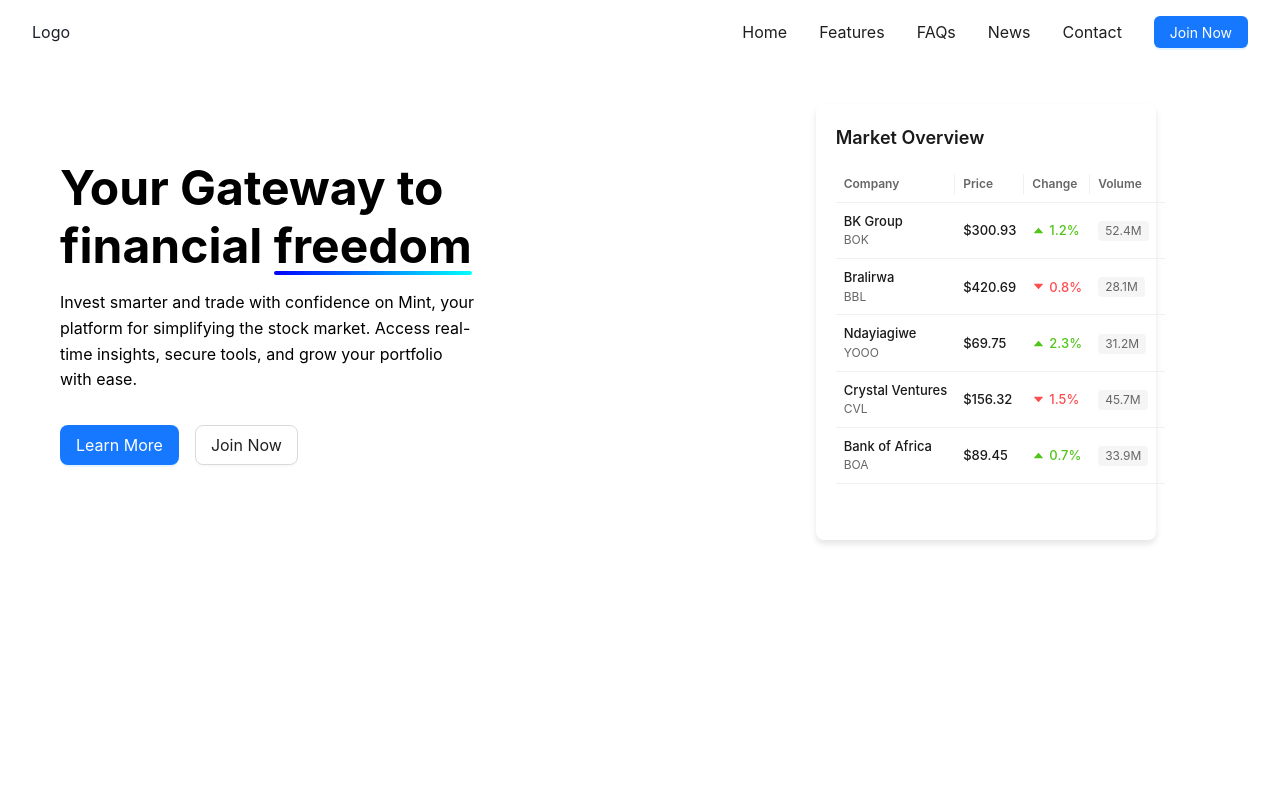
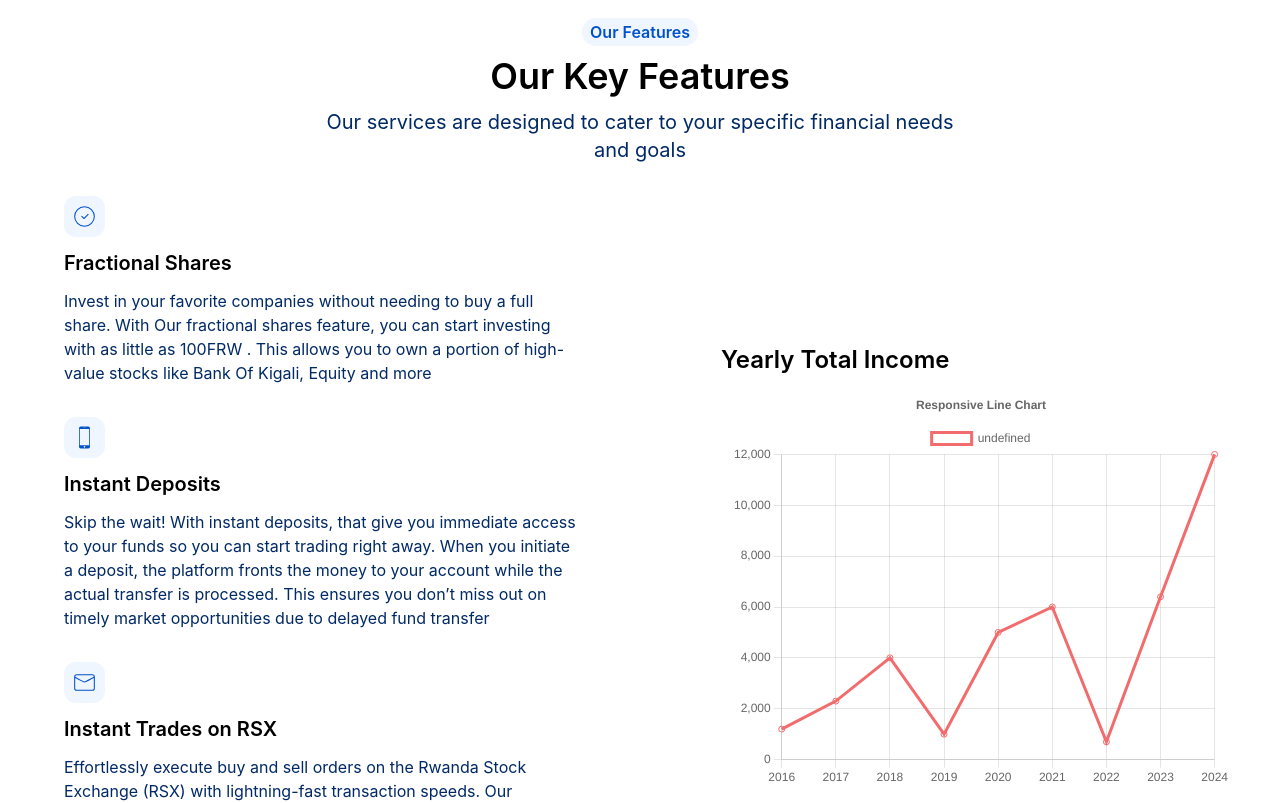
Before and after one commit to ntwalibrian/mint, a React (Vite) app: page / in a window 1280 px wide. Shown: the top 803 px of the page. Built offline with nearby package versions, Linux system fonts and the light colour scheme.

Commit message:
create feature section

```diff
--- a/package.json
+++ b/package.json
@@ -10,16 +10,19 @@
     "preview": "vite preview"
   },
   "dependencies": {
+    "@ant-design/charts": "^2.2.3",
     "@ant-design/icons": "^5.5.1",
     "@chakra-ui/react": "^2.10.4",
     "@emotion/react": "^11.13.3",
     "@emotion/styled": "^11.13.0",
     "antd": "^5.22.0",
+    "chart.js": "^4.4.6",
     "dotenv": "^16.4.5",
     "firebase": "^11.0.1",
     "flowbite-react": "^0.10.2",
     "framer-motion": "^11.11.11",
     "react": "^18.3.1",
+    "react-chartjs-2": "^5.2.0",
     "react-dom": "^18.3.1",
     "react-router-dom": "^6.28.0",
     "stripe": "^17.3.1"
--- /dev/null
+++ b/src/components/ChartCard1.tsx
@@ -0,0 +1,94 @@
+import React, { useEffect, useRef, useState } from "react";
+import { Line } from "react-chartjs-2";
+import {
+  Chart as ChartJS,
+  CategoryScale,
+  LinearScale,
+  PointElement,
+  LineElement,
+  Title,
+  Tooltip,
+  Legend,
+} from "chart.js";
+
+ChartJS.register(
+  CategoryScale,
+  LinearScale,
+  PointElement,
+  LineElement,
+  Title,
+  Tooltip,
+  Legend
+);
+
+function ChartCard1() {
+  const [chartSize, setChartSize] = useState({ width: 600, height: 400 });
+  const chartRef = useRef<ChartJS<"line", number[], string> | null>(null);
+
+  const handleResize = () => {
+    const screenWidth = window.innerWidth;
+    if (screenWidth <= 500) {
+      setChartSize({ width: 300, height: 200 });
+    } else if (screenWidth <= 600) {
+      setChartSize({ width: 400, height: 300 });
+    } else if (screenWidth <= 1300) {
+      setChartSize({ width: 500, height: 400 });
+    } else  {
+      setChartSize({ width: 600, height: 400 });
+    }
+  };
+
+  useEffect(() => {
+    handleResize();
+    window.addEventListener("resize", handleResize);
+    return () => {
+      window.removeEventListener("resize", handleResize);
+    };
+  }, []);
+
+  const data = {
+    labels: [
+      "2016",
+      "2017",
+      "2018",
+      "2019",
+      "2020",
+      "2021",
+      "2022",
+      "2023",
+      "2024",
+    ],
+    datasets: [
+      {
+        data: [1200, 2300, 4000, 1000, 5000, 6000, 700, 6400, 12000],
+        backgroundColor: "transparent",
+        borderColor: "#f26c6d",
+      },
+    ],
+  };
+
+  const options = {
+    responsive: true,
+    maintainAspectRatio: false,
+    plugins: {
+      title: {
+        display: true,
+        text: "Responsive Line Chart",
+      },
+    },
+  };
+
+  return (
+    <div
+      style={{
+        width: chartSize.width,
+        height: chartSize.height,
+        marginLeft: "10px",
+      }}
+    >
+      <Line ref={chartRef} data={data} options={options} />
+    </div>
+  );
+}
+
+export default ChartCard1;
--- a/src/components/FeatureCard.tsx
+++ b/src/components/FeatureCard.tsx
@@ -1,20 +1,10 @@
 import React from 'react'
-import { Card } from "flowbite-react";
-interface Props {
-    title: string;
-    desc: string;
-}
 
-function FeatureCard({title,desc}: Props) {
+const FeatureCard = () => {
   return (
-    <Card href="#" className="max-w-sm h-40 m-3">
-      <h5 className="text-2xl font-bold tracking-tight text-gray-900 dark:text-white">
-        {title}
-      </h5>
-      <p className="font-normal text-gray-700 dark:text-gray-400">
-        {desc}
-      </p>
-    </Card>
+    <div>
+
+    </div>
   )
 }
 
--- /dev/null
+++ b/src/components/FeatureSection.tsx
@@ -0,0 +1,78 @@
+import Label from "./Label";
+import { CiCircleCheck } from "react-icons/ci";
+import { CiMail } from "react-icons/ci";
+import { IoIosPhonePortrait } from "react-icons/io";
+import ChartCard1 from "./ChartCard1";
+function FeatureSection() {
+  return (
+    <div className="w-full bg-white justify-items-center my-5">
+      <Label title="Our Features" />
+      <h1 className="text-black text-lg md:text-4xl font-semibold my-3 ">
+        Our Key Features
+      </h1>
+      <p className="text-lightGrey text-xl text-center">
+        Our services are designed to cater to your specific financial needs{" "}
+        <br className="hidden xl:flex" /> and goals{" "}
+      </p>
+      <div className="grid grid-cols-1 xl:grid-cols-[50%_50%] mt-4 justify-items-center items-center gap-4 w-full">
+        <div>
+          <div className="flex flex-col p-4 max-w-[544px]">
+            <span className="bg-lightBlue p-2 rounded-xl w-fit">
+              <CiCircleCheck className="text-darkBlue text-[25px]" />
+            </span>
+            <h1 className="text-black text-lg md:text-xl font-semibold my-3 ">
+              Fractional Shares
+            </h1>
+            <p className="text-lightGrey text-[16px]">
+              Invest in your favorite companies without needing to buy a full
+              share. With Our fractional shares feature, you can start investing
+              with as little as 100FRW . This allows you to own a portion of
+              high-value stocks like Bank Of Kigali, Equity and more
+            </p>
+          </div>
+          <div className="flex flex-col p-4 max-w-[544px]">
+            <span className="bg-lightBlue p-2 rounded-xl w-fit">
+              <IoIosPhonePortrait className="text-darkBlue text-[25px]" />
+            </span>
+            <h1 className="text-black text-lg md:text-xl font-semibold my-3 ">
+              Instant Deposits
+            </h1>
+            <p className="text-lightGrey text-[16px]">
+              Skip the wait! With instant deposits, that give you immediate
+              access to your funds so you can start trading right away. When you
+              initiate a deposit, the platform fronts the money to your account
+              while the actual transfer is processed. This ensures you don’t
+              miss out on timely market opportunities due to delayed fund
+              transfer
+            </p>
+          </div>
+          <div className="flex flex-col p-4 max-w-[544px]">
+            <span className="bg-lightBlue p-2 rounded-xl w-fit">
+              <CiMail className="text-darkBlue text-[25px]" />
+            </span>
+            <h1 className="text-black text-lg md:text-xl font-semibold my-3 ">
+              Instant Trades on RSX
+            </h1>
+            <p className="text-lightGrey text-[16px]">
+              Effortlessly execute buy and sell orders on the Rwanda Stock
+              Exchange (RSX) with lightning-fast transaction speeds. Our
+              platform ensures that your trades are processed in real-time,
+              giving you a competitive edge in capturing the best market
+              opportunities. With a seamless interface and instant
+              confirmations, you can trade confidently and efficiently, knowing
+              your transactions are handled with precision and speed.
+            </p>
+          </div>
+        </div>
+        <div className="flex flex-col" >
+          <h1 className="text-black text-xl md:text-2xl font-semibold my-3 ">
+            Yearly Total Income
+          </h1>
+          <ChartCard1 />
+        </div>
+      </div>
+    </div>
+  );
+}
+
+export default FeatureSection;
--- /dev/null
+++ b/src/components/Label.tsx
@@ -0,0 +1,11 @@
+interface Props {
+    title : string;
+}
+
+function Label({title}:Props) {
+  return (
+    <span className="text-md text-darkBlue bg-lightBlue rounded-3xl py-1 px-2 font-semibold cursor-default w-fit">{title}</span>
+  )
+}
+
+export default Label
--- a/src/components/Navbar.tsx
+++ b/src/components/Navbar.tsx
@@ -24,13 +24,13 @@ const Navbar = () => {
   ];
 
   return (
-    <nav className="navbar">
+    <nav className="navbar justify-evenly">
       <div className="logo">
         Logo
       </div>
 
       {/* Desktop Navigation */}
-      <div className="nav-links desktop">
+      <div className="nav-links desktop ">
         {menuItems.map((item) => (
           <a key={item.label} href={item.href}>
             {item.label}
--- a/src/pages/Home.tsx
+++ b/src/pages/Home.tsx
@@ -1,9 +1,13 @@
 import Navbar from "../components/Navbar";
 import Hero from "../components/Hero";
+import FeatureSection from "../components/FeatureSection";
 const Home = () => {
   return (
     <>
-   <Navbar/>
-   <Hero/></>
-  )}
+      {/* <Navbar />
+      <Hero /> */}
+      <FeatureSection/>
+    </>
+  );
+};
 export default Home;
--- a/tailwind.config.js
+++ b/tailwind.config.js
@@ -7,7 +7,13 @@ export default {
     flowbite.content(),
   ],
   theme: {
-    extend: {},
+    extend: {
+      colors: {
+        darkBlue : "#0052CC",
+        lightBlue : "#F0F6FF",
+        lightGrey : "#002966"
+      },
+    },
   },
   plugins: [
     flowbite.plugin(),
```
Also changed, not shown: src/components/BlogSection.tsx (added), src/components/Footer.tsx (added), src/mocks/Stocks.ts (added), 1 other file (tests, documents, lock files or other folders).
